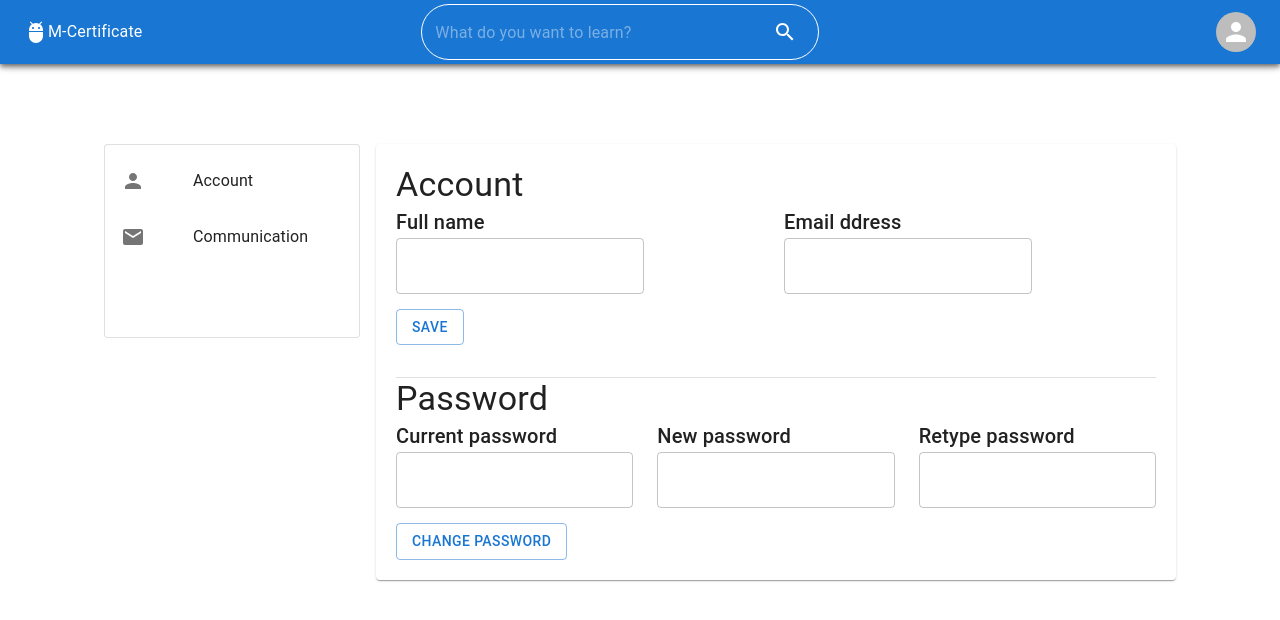
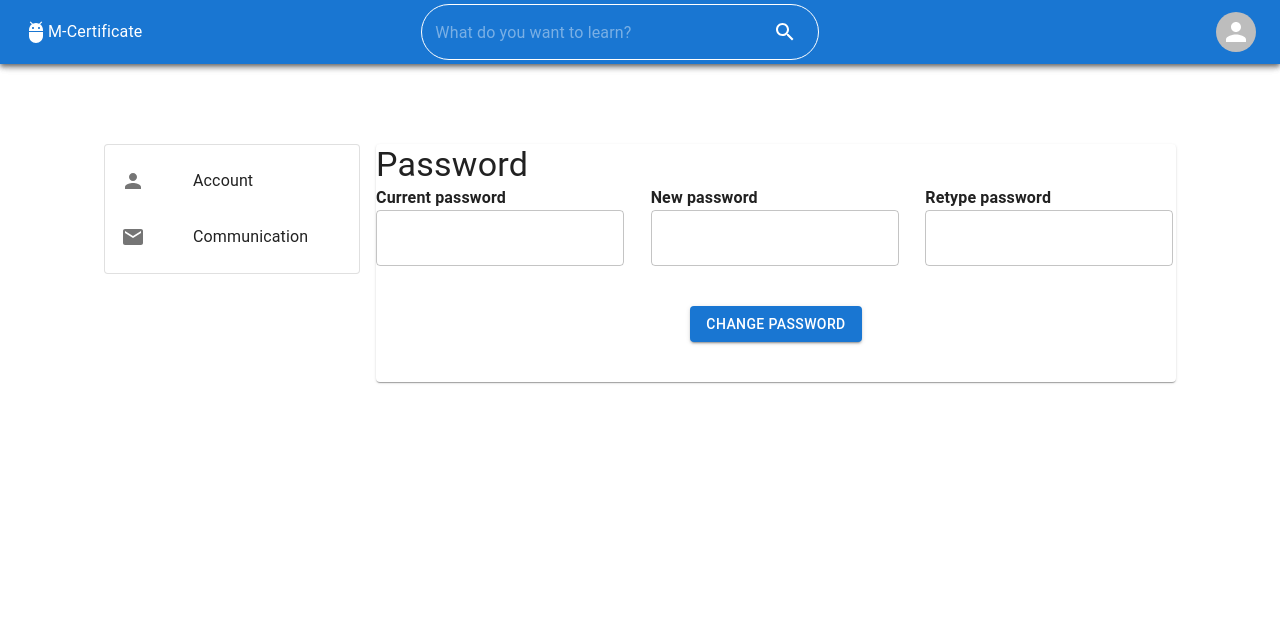
Before and after one commit to tuogn2/WebManagerCertificate, a React (Vite) app: page /account-settings in a window 1280 px wide. Shown: the top 620 px of the page. Built offline with nearby package versions, Linux system fonts and the light colour scheme.

Commit message:
fix login error

```diff
--- a/src/pages/Login.jsx
+++ b/src/pages/Login.jsx
@@ -97,7 +97,7 @@ const Login = ({ open, onClose }) => {
           fullWidth
           onClick={handleLogin}
           style={{ marginTop: "20px", marginBottom: "10px" }}
-          disabled={loading}
+          // disabled={loading}
         >
           {loading ? "Logging in..." : "Login"}
         </Button>
--- a/src/pages/Setting.jsx
+++ b/src/pages/Setting.jsx
@@ -77,53 +77,43 @@ const AccountSettings = () => {
                   </ListItemIcon>
                   <ListItemButton>Communication</ListItemButton>
                 </ListItem>
-                <ListItem>
-                  <ListItemIcon></ListItemIcon>
-                  <ListItemButton></ListItemButton>
-                </ListItem>
-                <ListItem>
-                  <ListItemIcon></ListItemIcon>
-                  <ListItemButton></ListItemButton>
-                </ListItem>
               </List>
             </Paper>
           </Grid>
           <Grid item xs={9}>
-            <Paper style={{ padding: "20px" }}>
-              <Typography variant="h4">Account</Typography>
-              <Box>
-                <Grid container spacing={2}>
-                  <Grid item xs={6}>
-                    <Typography variant="h6">Full name</Typography>
-                    <TextField></TextField>
+            <Paper style={{}}>
+              <Typography variant="h4">Password</Typography>
+              <Box
+                sx={{
+                  display: "flex",
+                  flexDirection: "column",
+                  alignItems: "flex-end",
+                }}
+              >
+                <Grid container spacing={3}>
+                  <Grid item xs={4}>
+                    <Typography variant="body1" sx={{ fontWeight: "bold" }}>
+                      Current password
+                    </Typography>
+                    <TextField type="password"></TextField>
                   </Grid>
-                  <Grid item xs={6}>
-                    <Typography variant="h6">Email ddress</Typography>
-                    <TextField></TextField>
+                  <Grid item xs={4}>
+                    <Typography variant="body1" sx={{ fontWeight: "bold" }}>
+                      New password
+                    </Typography>
+                    <TextField type="password"></TextField>
+                  </Grid>
+                  <Grid item xs={4}>
+                    <Typography variant="body1" sx={{ fontWeight: "bold" }}>
+                      Retype password
+                    </Typography>
+                    <TextField type="password"></TextField>
                   </Grid>
                 </Grid>
-                <Button variant="outlined" sx={{ mt: "15px" }}>
-                  Save
-                </Button>
-              </Box>
-              <Divider sx={{ p: 2 }} />
-              <Typography variant="h4">Password</Typography>
-              <Box>
-                <Grid container spacing={3}>
-                  <Grid item xs={4}>
-                    <Typography variant="h6">Current password</Typography>
-                    <TextField></TextField>
-                  </Grid>
-                  <Grid item xs={4}>
-                    <Typography variant="h6">New password</Typography>
-                    <TextField></TextField>
-                  </Grid>
-                  <Grid item xs={4}>
-                    <Typography variant="h6">Retype password</Typography>
-                    <TextField></TextField>
-                  </Grid>
-                </Grid>
-                <Button variant="outlined" sx={{ mt: "15px" }}>
+                <Button
+                  variant="contained"
+                  sx={{ alignSelf: "center", mt: 5, mb: 5 }}
+                >
                   Change password
                 </Button>
               </Box>
--- a/src/routes/Routes.jsx
+++ b/src/routes/Routes.jsx
@@ -38,7 +38,8 @@ const Routes = () => {
       path: "/take-test/:id",
       element: <TakeExam />,
     },
-    { path: "/signup", element: <Signup /> },
+    { path: "/signup",
+      element: <Signup /> },
   ]);
 };
 
--- a/src/store/slices/authSlice.jsx
+++ b/src/store/slices/authSlice.jsx
@@ -17,16 +17,20 @@ export const loginUser = createAsyncThunk(
 
       // Lưu token vào localStorage
       localStorage.setItem("token", response.data.token);
-
-      // Fetch user data using the token
-      const userResponse = await axios.get(`${API_BASE_URL}/auth/user`, {
-        headers: {
-          Authorization: `Bearer ${response.data.token}`,
-        },
-      });
+      // console.log(response.data);
+      // // Fetch user data using the token
+      // const userResponse = await axios.get(
+      //   `${API_BASE_URL}/auth/users/66b58d826daa0a6a3cc58a16`,
+      //   {
+      //     headers: {
+      //       Authorization: `Bearer ${response.data.token}`,
+      //     },
+      //   }
+      // );
 
       // Return user data
-      return userResponse.data;
+      console.log(response.data.user);
+      return response.data.user;
     } catch (error) {
       // Trả về thông báo lỗi nếu đăng nhập thất bại
       console.error(error);
```
